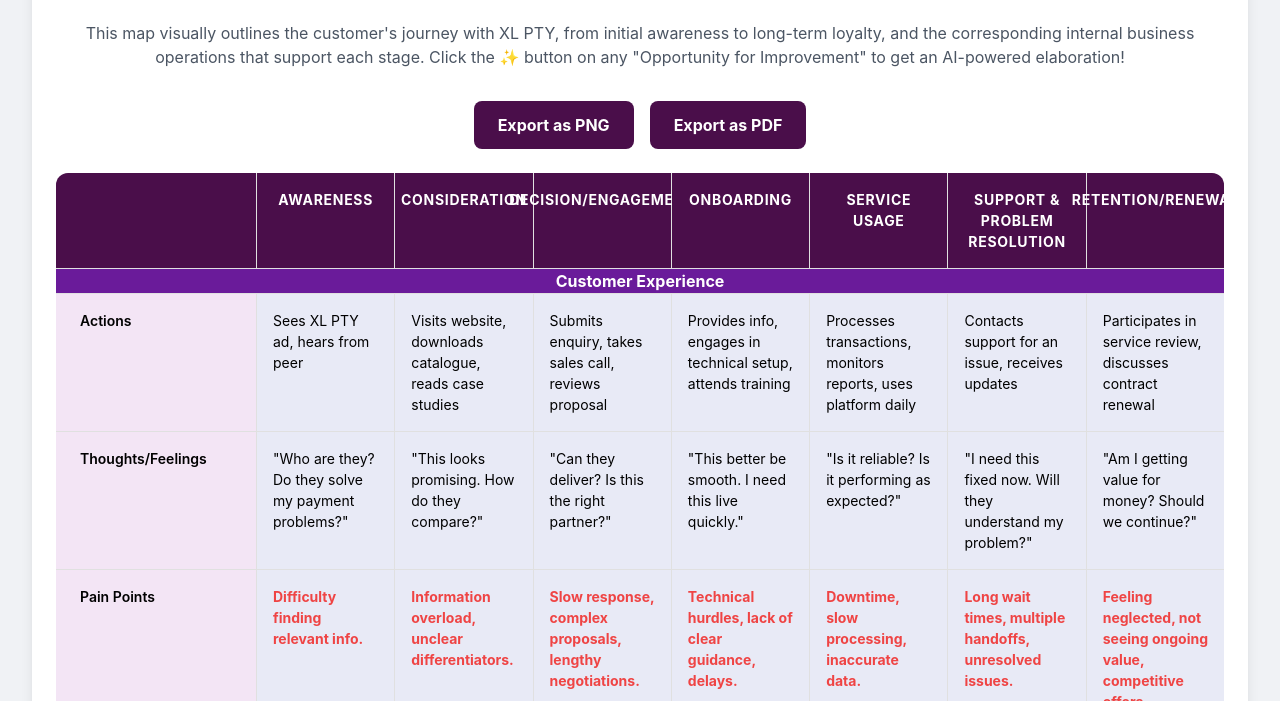
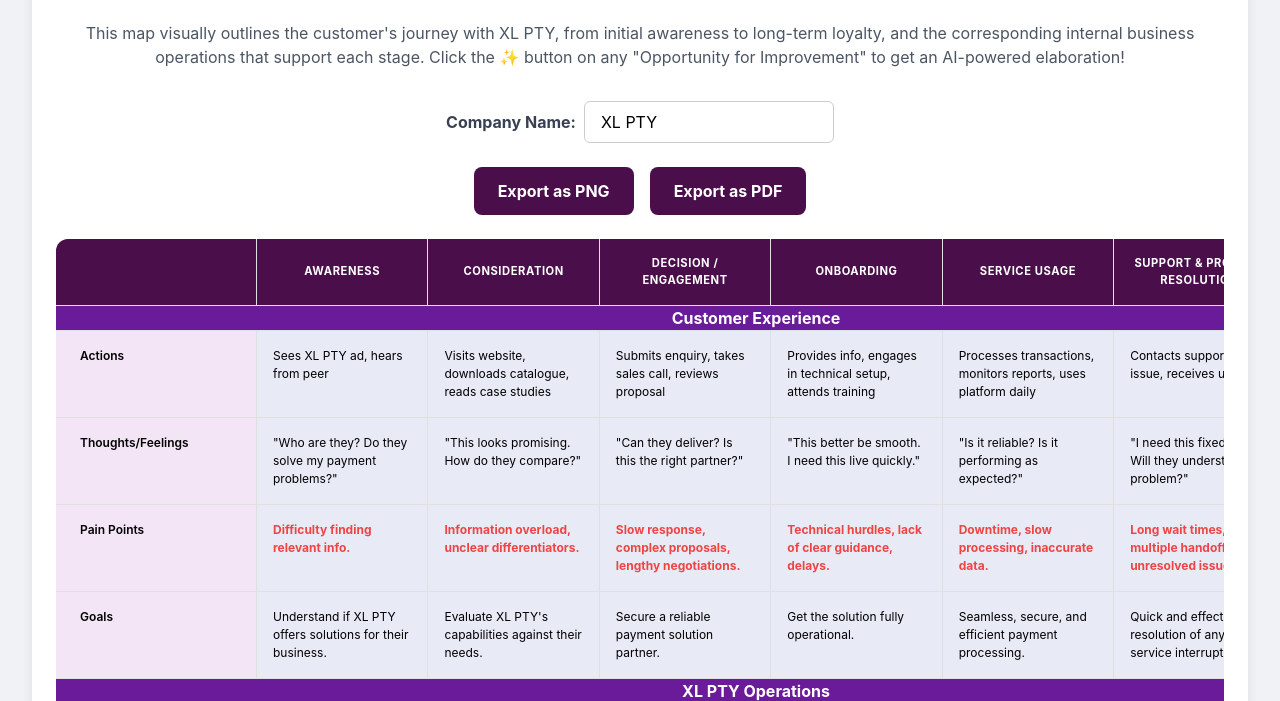
Before and after one commit to Jansteyngreeff/XL, a plain HTML site: page index.html in a window 1280 px wide. Shown: the part 95-796 px from the top of the page. Drawn offline with nearby package versions, Linux system fonts and the light colour scheme.

Commit message:
Update index.html

```diff
--- a/index.html
+++ b/index.html
@@ -25,16 +25,15 @@
             display: grid;
             /* Adjusted grid-template-columns for better responsiveness:
                - First column (labels): fixed 200px
-               - Remaining 7 columns: minmax(120px, 1fr) - reduced min-width to 120px
+               - Remaining 7 columns: minmax(130px, 1fr) - Reduced min-width to 130px
                  to allow columns to shrink more on smaller screens, while still
                  distributing available space with 1fr. */
-            grid-template-columns: 200px repeat(7, minmax(120px, 1fr));
+            grid-template-columns: 200px repeat(7, minmax(130px, 1fr));
             gap: 1px; /* Small gap for grid lines */
             background-color: #e0e0e0; /* Grid line color */
             border-radius: 0.75rem; /* rounded-xl */
             overflow: hidden; /* Ensures rounded corners are applied */
-            /* Removed min-width here to let the grid naturally adjust to columns' min-width
-               and rely on overflow-x: auto from container for scrolling if needed. */
+            min-width: 1400px; /* Increased min-width to ensure horizontal scrolling is always available */
         }
         .grid-header, .grid-cell {
             padding: 1rem;
@@ -43,7 +42,7 @@
             align-items: flex-start; /* Align content to the top */
             justify-content: flex-start; /* Align content to the left */
             text-align: left; /* Ensure text aligns left */
-            font-size: 0.875rem; /* text-sm */
+            font-size: 0.75rem; /* text-xs: Made all general cell text smaller */
             position: relative; /* For tooltip and button positioning */
             word-wrap: break-word; /* Ensure long words break */
             white-space: normal; /* Allow text to wrap */
@@ -56,9 +55,13 @@
             letter-spacing: 0.05em;
             justify-content: center; /* Keep headers centered */
             text-align: center; /* Keep headers centered */
-            /* Ensure headers also wrap text */
+            /* Ensure headers also wrap text - explicit properties */
             word-wrap: break-word;
             white-space: normal;
+            word-break: break-word; /* More aggressive word breaking for headers */
+            display: flex; /* Ensure flex properties apply */
+            align-items: center; /* Vertically center header text */
+            font-size: 0.7rem; /* Even smaller for top headers to fit more */
         }
         .lane-header {
             background-color: #6a1b9a; /* Slightly lighter purple for lane headers */
@@ -230,6 +233,20 @@
         .export-button:hover {
             background-color: #6a1b9a;
         }
+        .company-input-group {
+            display: flex;
+            justify-content: center;
+            align-items: center;
+            margin-bottom: 1.5rem;
+            gap: 0.5rem;
+        }
+        .company-input {
+            padding: 0.5rem 1rem;
+            border: 1px solid #ccc;
+            border-radius: 0.375rem;
+            font-size: 1rem;
+            width: 250px;
+        }
     </style>
 </head>
 <body class="p-8">
@@ -240,6 +257,11 @@
             and the corresponding internal business operations that support each stage. Click the ✨ button on any
             "Opportunity for Improvement" to get an AI-powered elaboration!
         </p>
+
+        <div class="company-input-group">
+            <label for="companyNameInput" class="font-bold text-gray-700">Company Name:</label>
+            <input type="text" id="companyNameInput" class="company-input" value="XL PTY" placeholder="Enter company name">
+        </div>
 
         <div class="export-buttons">
             <button class="export-button" onclick="exportAsImage()">Export as PNG</button>
@@ -268,15 +290,16 @@
     </div>
 
     <script>
-        const journeyMapData = {
+        // Define initial journey map data
+        const initialJourneyMapData = {
             stages: [
                 { name: "Awareness", description: "How potential clients first learn about XL PTY." },
                 { name: "Consideration", description: "Potential clients explore XL PTY's offerings." },
-                { name: "Decision/Engagement", description: "Client decides to work with XL PTY." },
+                { name: "Decision / Engagement", description: "Client decides to work with XL PTY." },
                 { name: "Onboarding", description: "Integrating the new client into XL PTY's ecosystem." },
                 { name: "Service Usage", description: "Ongoing interaction with services and solutions." },
                 { name: "Support & Problem Resolution", description: "Addressing issues and providing help." },
-                { name: "Retention/Renewal", description: "Maintaining long-term client relationships." }
+                { name: "Retention / Renewal", description: "Maintaining long-term client relationships." }
             ],
             lanes: [
                 {
@@ -284,7 +307,7 @@
                     name: "Customer Experience",
                     rows: [
                         { id: "actions", name: "Actions", data: [
-                            "Sees XL PTY ad, hears from peer",
+                            "Sees COMPANY_NAME ad, hears from peer",
                             "Visits website, downloads catalogue, reads case studies",
                             "Submits enquiry, takes sales call, reviews proposal",
                             "Provides info, engages in technical setup, attends training",
@@ -310,9 +333,9 @@
                             "Long wait times, multiple handoffs, unresolved issues.",
                             "Feeling neglected, not seeing ongoing value, competitive offers."
                         ]},
-                        { id: "goals", name: "Goals", data: [ // Corrected 'name' to be a string
-                            "Understand if XL PTY offers solutions for their business.",
-                            "Evaluate XL PTY's capabilities against their needs.",
+                        { id: "goals", name: "Goals", data: [
+                            "Understand if COMPANY_NAME offers solutions for their business.",
+                            "Evaluate COMPANY_NAME's capabilities against their needs.",
                             "Secure a reliable payment solution partner.",
                             "Get the solution fully operational.",
                             "Seamless, secure, and efficient payment processing.",
@@ -323,7 +346,7 @@
                 },
                 {
                     id: "business",
-                    name: "XL PTY Operations",
+                    name: "COMPANY_NAME Operations", // Placeholder for dynamic name
                     rows: [
                         { id: "department", name: "Department/Team", data: [
                             "Product & Marketing",
@@ -375,10 +398,13 @@
             ]
         };
 
+        let currentCompanyName = "XL PTY"; // Global variable for the company name
+
         // Get references to modal elements
         const modal = document.getElementById('aiElaborationModal');
         const modalTitle = document.getElementById('modalTitle');
         const modalContent = document.getElementById('modalContent');
+        const companyNameInput = document.getElementById('companyNameInput');
         const loadingIndicatorHtml = `
             <div class="loading-indicator">
                 <div class="spinner"></div>
@@ -386,7 +412,7 @@
             </div>
         `;
 
-        // Function to render the journey map (moved to top for clarity and scope)
+        // Function to render the journey map
         function renderJourneyMap() {
             const journeyMapContainer = document.getElementById('journeyMap');
             journeyMapContainer.innerHTML = ''; // Clear existing content
@@ -397,7 +423,7 @@
             journeyMapContainer.appendChild(cornerCell);
 
             // Add stage headers
-            journeyMapData.stages.forEach(stage => {
+            initialJourneyMapData.stages.forEach(stage => {
                 const stageHeader = document.createElement('div');
                 stageHeader.className = 'grid-header';
                 stageHeader.textContent = stage.name;
@@ -406,13 +432,13 @@
             });
 
             // Add lanes and their rows
-            journeyMapData.lanes.forEach(lane => {
+            initialJourneyMapData.lanes.forEach(lane => {
                 // Add lane header (e.g., "Customer Experience", "XL PTY Operations")
                 const laneHeader = document.createElement('div');
                 laneHeader.className = 'lane-header col-span-full'; // Spans across all columns
-                laneHeader.textContent = lane.name;
-                // Adjust grid-template-columns to account for col-span-full
-                laneHeader.style.gridColumn = `span ${journeyMapData.stages.length + 1}`;
+                // Replace placeholder with current company name in lane header
+                laneHeader.textContent = lane.name.replace(/COMPANY_NAME/g, currentCompanyName);
+                laneHeader.style.gridColumn = `span ${initialJourneyMapData.stages.length + 1}`;
                 journeyMapContainer.appendChild(laneHeader);
 
                 lane.rows.forEach(row => {
@@ -423,10 +449,13 @@
                     journeyMapContainer.appendChild(rowHeader);
 
                     // Add data cells for each stage
-                    journeyMapData.stages.forEach((stage, stageIndex) => {
+                    initialJourneyMapData.stages.forEach((stage, stageIndex) => {
                         const cell = document.createElement('div');
                         cell.className = `grid-cell ${lane.id}-cell relative`;
-                        const content = row.data[stageIndex] || '';
+                        let content = row.data[stageIndex] || '';
+
+                        // Replace placeholder with current company name in cell content
+                        content = content.replace(/COMPANY_NAME/g, currentCompanyName);
 
                         // Check for pain points and opportunities and style them
                         if (row.id === 'painPoints' && content) {
@@ -484,7 +513,7 @@
 
             try {
                 let chatHistory = [];
-                const prompt = `Elaborate on the following business improvement opportunity for a payment solutions company like XL PTY. Provide actionable steps, potential benefits, and key considerations. The opportunity is: "${opportunityText}"`;
+                const prompt = `Elaborate on the following business improvement opportunity for a payment solutions company like ${currentCompanyName}. Provide actionable steps, potential benefits, and key considerations. The opportunity is: "${opportunityText}"`;
                 chatHistory.push({ role: "user", parts: [{ text: prompt }] });
 
                 const payload = { contents: chatHistory };
@@ -558,7 +587,7 @@
                 const image = canvas.toDataURL('image/png');
                 const link = document.createElement('a');
                 link.href = image;
-                link.download = 'xl_pty_journey_map.png';
+                link.download = `${currentCompanyName.replace(/\s/g, '_')}_journey_map.png`;
                 document.body.appendChild(link);
                 link.click();
                 document.body.removeChild(link);
@@ -641,7 +670,7 @@
                     heightLeft -= pageHeight;
                 }
 
-                pdf.save('xl_pty_journey_map.pdf');
+                pdf.save(`${currentCompanyName.replace(/\s/g, '_')}_journey_map.pdf`);
             } catch (error) {
                 console.error("Error exporting as PDF:", error);
                 alert("Failed to export PDF. Please try again.");
@@ -661,6 +690,12 @@
             }
         }
 
+        // Event listener for company name input
+        companyNameInput.addEventListener('input', (event) => {
+            currentCompanyName = event.target.value || "XL PTY"; // Fallback to "XL PTY" if empty
+            renderJourneyMap(); // Re-render the map with the new company name
+        });
+
         // Render the map when the DOM is fully loaded
         document.addEventListener('DOMContentLoaded', renderJourneyMap);
     </script>
```
